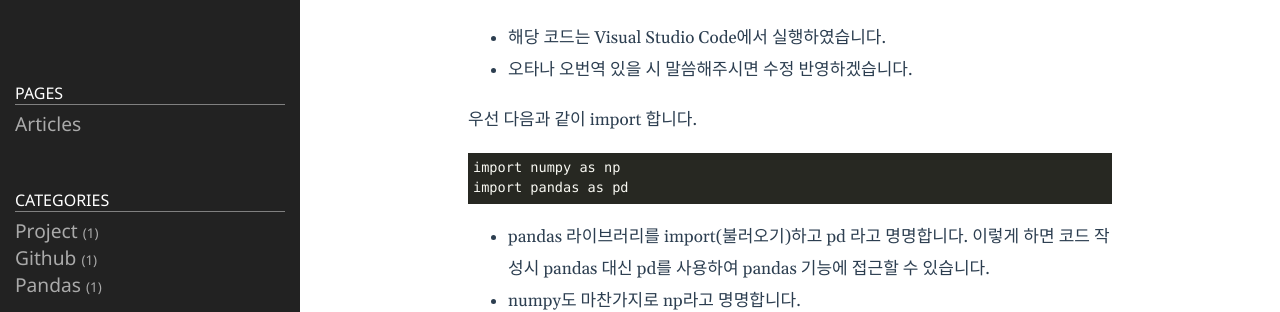
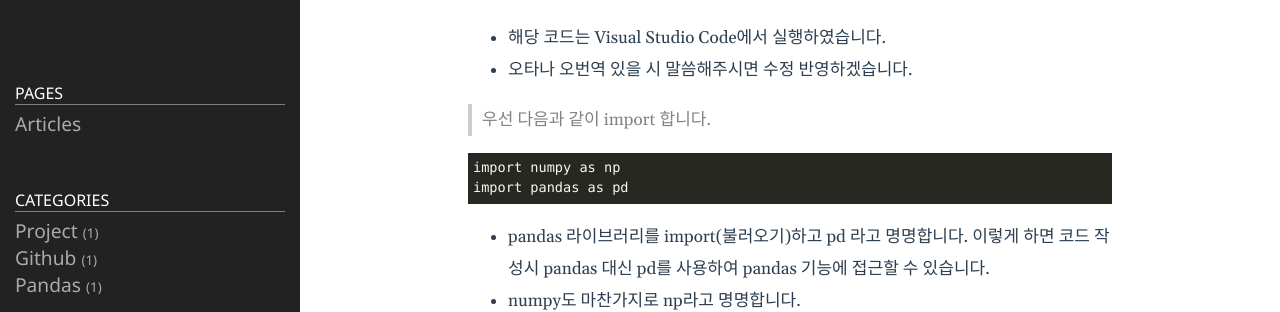
Before and after one commit to RealSWoo/RealSWoo.github.io, a Jekyll site: the page built from _posts/2025-11-21-Pandas_Basic.md, in a window 1280 px wide. Shown: the part 199-511 px from the top of the page. Built offline with Jekyll 4.4.1, drawn with Linux system fonts in a browser that asks for light colours.

````diff
--- a/_posts/2025-11-21-Pandas_Basic.md
+++ b/_posts/2025-11-21-Pandas_Basic.md
@@ -6,10 +6,11 @@ categories: Pandas
 ---
 pandas 공식 홈페이지에서 "10minutes to pandas"를 보고 공부 및 번역한 내용입니다.
 
+
 * 해당 코드는 Visual Studio Code에서 실행하였습니다.
 * 오타나 오번역 있을 시 말씀해주시면 수정 반영하겠습니다.
 
-우선 다음과 같이 import 합니다.
+> 우선 다음과 같이 import 합니다.
 
 ```ruby
 import numpy as np
````
